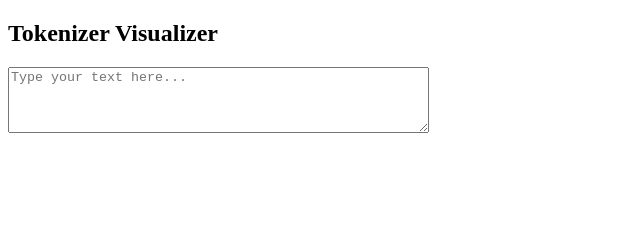
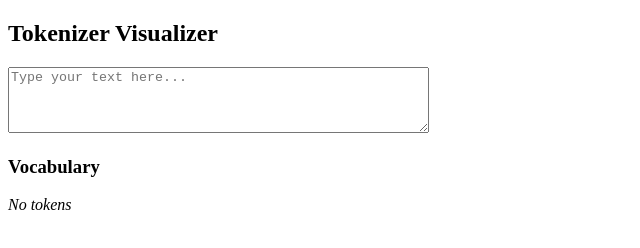
Before and after one commit to yash70g/VectorSpace, a plain HTML site: page tokenizer-visualizer/index.html in a window 1280 px wide. Shown: the whole page, without its empty margins (0-640 px from the left). Drawn offline with Linux system fonts and the light colour scheme.

Commit message:
common vocab

```diff
--- a/tokenizer-visualizer/index.html
+++ b/tokenizer-visualizer/index.html
@@ -12,18 +12,29 @@
   <h2>Tokenizer Visualizer</h2>
   <textarea id="input" rows="4" cols="50" placeholder="Type your text here..."></textarea>
   <div id="tokens" style="margin-top: 16px;"></div>
+  <h3>Vocabulary</h3>
+  <div id="vocab" style="margin-top: 8px;"></div>
   <script src="tokenizer.js"></script>
+  <script src="vocab.js"></script>
   <script>
     const input = document.getElementById('input');
     const tokensDiv = document.getElementById('tokens');
+    const vocabDiv = document.getElementById('vocab');
     function renderTokens() {
       const tokens = tokenize(input.value);
       tokensDiv.innerHTML = tokens.map(token => {
         const isPunct = /[^\w\s]/.test(token);
         return `<span class="token${isPunct ? ' punct' : ''}">${token}</span>`;
       }).join(' ');
+      // Build and show vocabulary
+      const vocab = buildVocabulary(tokens);
+      vocabDiv.innerHTML = vocab.length
+        ? '<ul>' + vocab.map(([tok, count]) => `<li><b>${tok}</b>: ${count}</li>`).join('') + '</ul>'
+        : '<i>No tokens</i>';
     }
     input.addEventListener('input', renderTokens);
+    // Initial render
+    renderTokens();
   </script>
 </body>
 </html>
--- /dev/null
+++ b/tokenizer-visualizer/vocab.js
@@ -0,0 +1,13 @@
+// Build vocabulary from a list of tokens
+function buildVocabulary(tokens) {
+  const vocab = {};
+  tokens.forEach(token => {
+    vocab[token] = (vocab[token] || 0) + 1;
+  });
+  // Convert to sorted array of [token, count]
+  return Object.entries(vocab).sort((a, b) => b[1] - a[1]);
+}
+
+if (typeof window !== 'undefined') {
+  window.buildVocabulary = buildVocabulary;
+}
```
